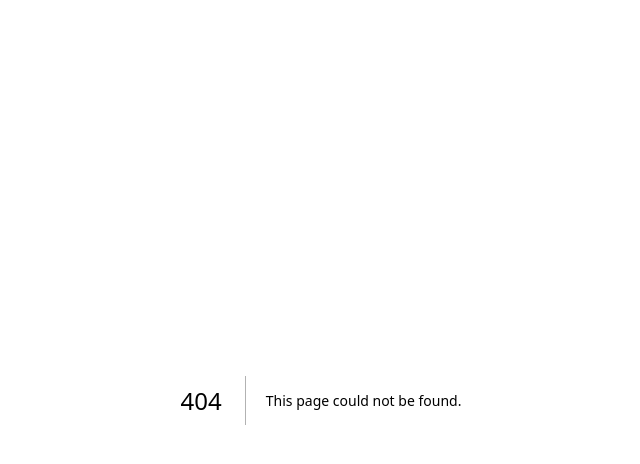
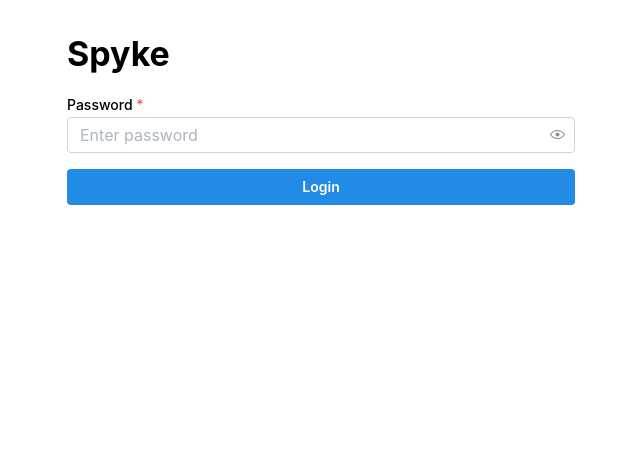
Before and after one commit to eshaham/glassbooth, a Next.js app: page /login in a window 1280 px wide. Before the commit this address had no page. Shown: the top 464 px of the page, without its empty margins (319-959 px from the left). Built offline with nearby package versions, Linux system fonts and the light colour scheme.

Commit message:
Add simple password authentication
Protect all routes with cookie-based auth using middleware.
Password stored in AUTH_PASSWORD env var.

```diff
--- /dev/null
+++ b/src/app/login/page.tsx
@@ -0,0 +1,67 @@
+'use client';
+
+import {
+  Alert,
+  Button,
+  Container,
+  PasswordInput,
+  Stack,
+  Title,
+} from '@mantine/core';
+import { useRouter } from 'next/navigation';
+import { useState } from 'react';
+
+export default function LoginPage() {
+  const [password, setPassword] = useState('');
+  const [error, setError] = useState('');
+  const [loading, setLoading] = useState(false);
+  const router = useRouter();
+
+  const handleSubmit = async (e: React.FormEvent) => {
+    e.preventDefault();
+    setLoading(true);
+    setError('');
+
+    const response = await fetch('/api/auth', {
+      method: 'POST',
+      headers: { 'Content-Type': 'application/json' },
+      body: JSON.stringify({ password }),
+    });
+
+    if (response.ok) {
+      router.push('/');
+      router.refresh();
+    } else {
+      setError('Invalid password');
+      setLoading(false);
+    }
+  };
+
+  return (
+    <Container size="xs" py="xl">
+      <form onSubmit={handleSubmit}>
+        <Stack gap="md">
+          <Title order={1}>Spyke</Title>
+
+          {error && (
+            <Alert color="red" title="Error">
+              {error}
+            </Alert>
+          )}
+
+          <PasswordInput
+            label="Password"
+            placeholder="Enter password"
+            value={password}
+            onChange={(e) => setPassword(e.target.value)}
+            required
+          />
+
+          <Button type="submit" loading={loading}>
+            Login
+          </Button>
+        </Stack>
+      </form>
+    </Container>
+  );
+}
```
Also changed, not shown: src/app/api/auth/route.ts (added, +23 -0 lines), src/middleware.ts (added, +28 -0 lines), 1 other file (tests, documents, lock files or other folders).
